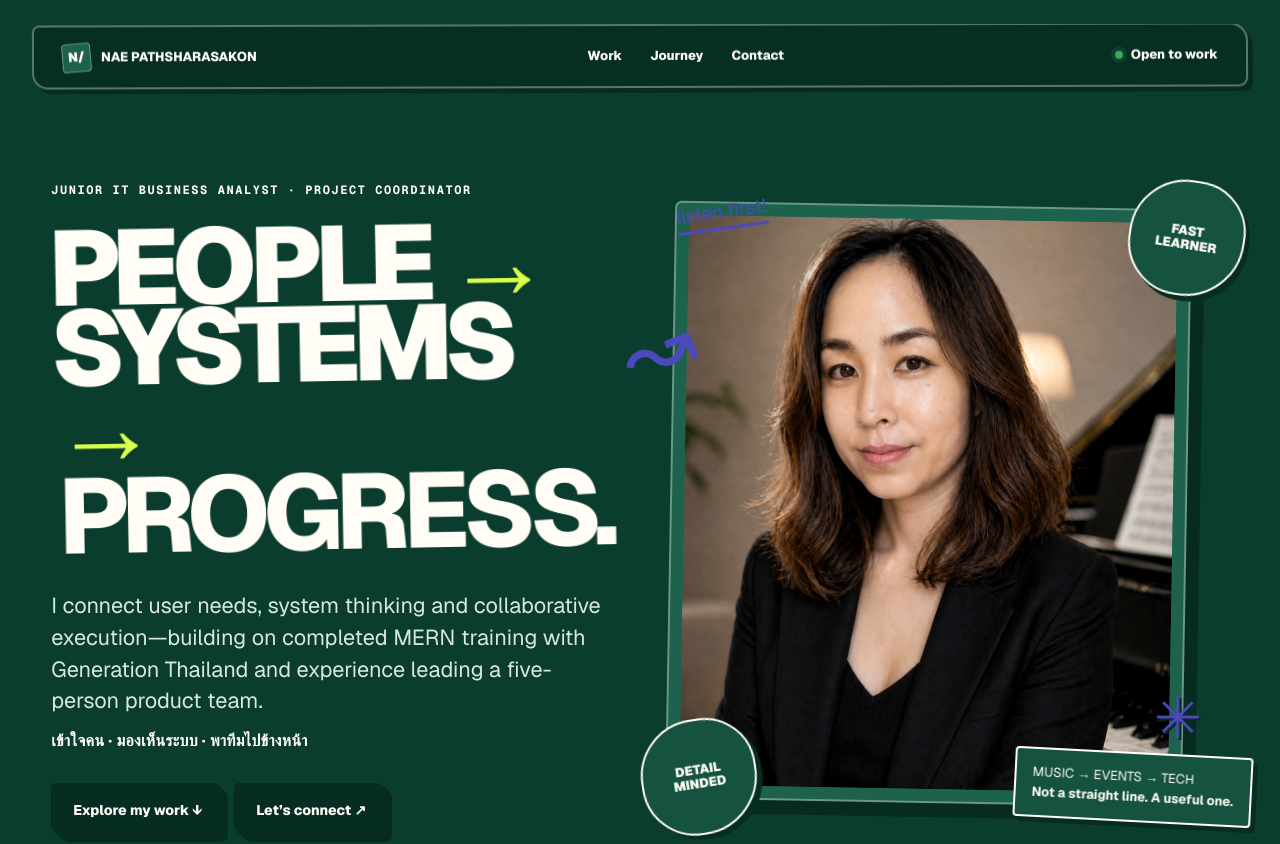
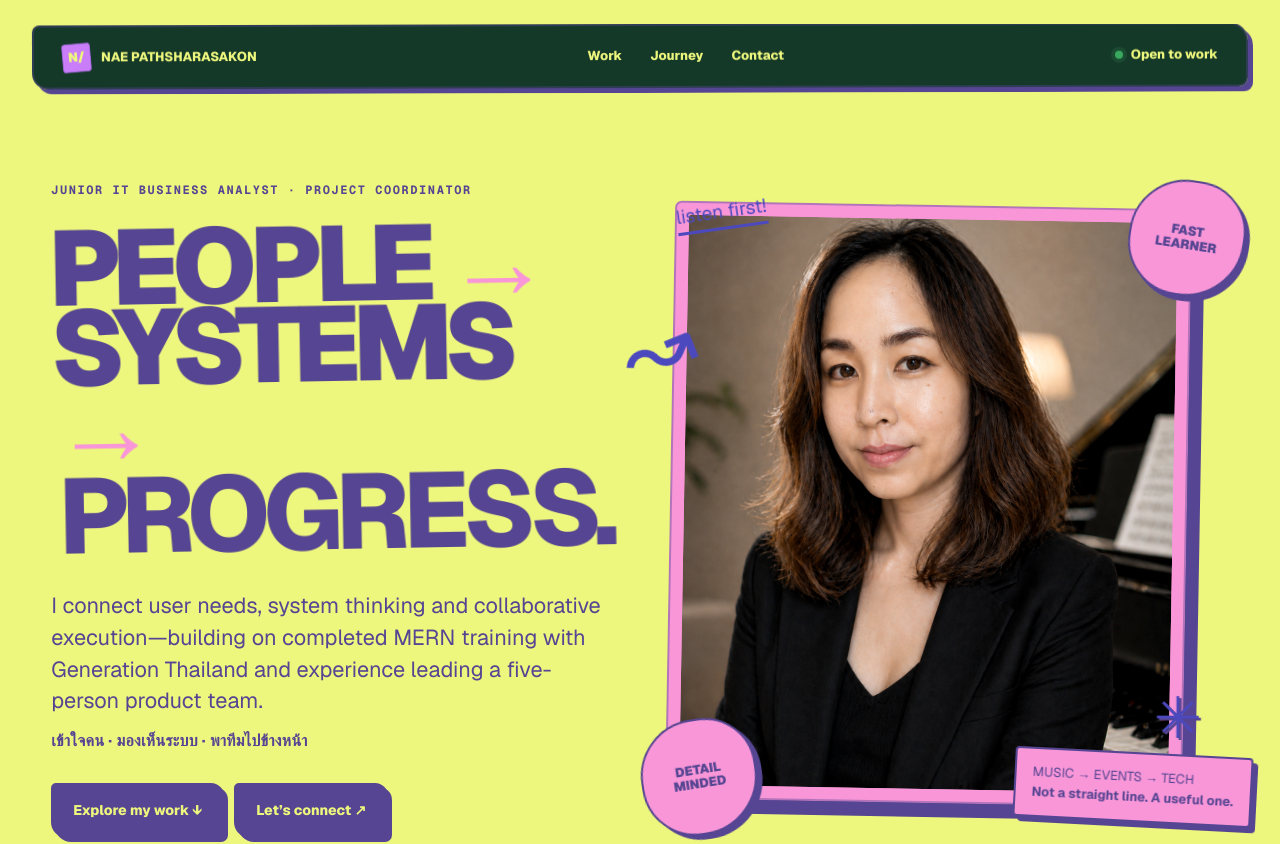
Before and after one commit to pathsharasakon-ws/nae-career-portfolio, a Next.js app: page / in a window 1280 px wide. Shown: the top 844 px of the page. Built offline with nearby package versions, Linux system fonts and the light colour scheme.

Commit message:
Update Site source

```diff
--- a/app/eyeballs-theme.css
+++ b/app/eyeballs-theme.css
@@ -151,24 +151,26 @@ body{background-image:none}
 @media(max-width:560px){.sketchBeliefs,.sketchMethod,.sketchProjects,.sketchCredentials{width:112px;right:10px;top:10px;opacity:.14}.illustratedCommunity{min-height:300px;padding:12px 12px 22px}.illustratedCommunity img{max-height:240px}.illustratedCommunity b{font-size:10px}.sketchJourney{width:210px;margin-top:24px}.kicker,.label,.caseIndex,.projectMeta,.senseStrip small,.folderTab,.folderNo,.coming,.timeline>article>span,.credentialGrid span,.toolRow b{font-size:11px}.feature h2 em,.storyBridge h2 em,.community h2 em,.journey h2 em,footer h2 em{box-shadow:inset 0 -.1em 0 rgba(142,141,242,.17)}}
 
 /* Forest portfolio system: two English typefaces, high contrast, readable scale */
-:root{--forest:#0b3d2e;--forest-deep:#072d22;--forest-mid:#15523f;--forest-soft:#1d624c;--white:#fffdf5;--ink:#082b21;--paper:var(--forest);--cream:var(--forest-mid);--muted:#d7e8e0;--line:rgba(255,253,245,.34)}
+:root{--forest:#EDF67D;--forest-deep:#564592;--forest-mid:#724CF9;--forest-soft:#CA7DF9;--white:#EDF67D;--ink:#564592;--paper:#EDF67D;--cream:#CA7DF9;--muted:#564592;--line:rgba(86,69,146,.42);--pink:#F896D8}
 *,*::before,*::after{font-family:var(--font-geist-sans),Arial,sans-serif!important}
 .nav,.kicker,.label,.statusPill,.projectMeta,.caseIndex,.caseFacts,.methodSteps span,.systemFlow span,.outcomeList b,.folderTab,.folderNo,.coming,.timeline>article>span,.timeline h4,.credentialGrid span,.credentialGrid p,.toolRow b,.toolRow span,.footerBar,.contributors b,.proofActions,.senseStrip small{font-family:var(--font-geist-mono),monospace!important}
-body{background:var(--forest);color:var(--white);font-size:16px;background-image:radial-gradient(rgba(255,255,255,.06) .7px,transparent .7px)}
+body{background:var(--forest);color:var(--ink);font-size:16px;background-image:radial-gradient(rgba(86,69,146,.11) .7px,transparent .7px)}
 .nav{background:rgba(7,45,34,.94);color:var(--white);border-color:var(--line);font-size:13px}.wordmark b{background:var(--forest-soft);color:var(--white);border:1px solid var(--line)}
-.hero,.senseStrip,.beliefs,.feature,.projectShelf,.journey,.skillsSpotlight{background:var(--forest);color:var(--white)}
+.hero,.senseStrip,.beliefs,.feature,.projectShelf,.journey,.skillsSpotlight{background:var(--forest);color:var(--ink)}
 .storyBridge,.method,.community{background:var(--forest-deep);color:var(--white)}
 .credentials,.outcomes,footer{background:var(--forest-mid);color:var(--white)}
-.senseStrip article,.senseStrip article:nth-child(2),.senseStrip article:nth-child(3),.executive,.systemFlow article,.systemFlow article:nth-of-type(2),.systemFlow article:nth-of-type(3),.folderCream,.folderCoral,.folderLime,.skillCards article,.skillCards article:nth-child(2),.skillCards article:nth-child(3),.skillCards article:nth-child(5),.illustratedCommunity{background:var(--forest-mid);color:var(--white);border-color:var(--line)}
-.beliefCollage article{background:var(--forest-mid)!important;color:var(--white)!important;border-color:var(--line)!important}
+.senseStrip article,.senseStrip article:nth-child(2),.senseStrip article:nth-child(3),.executive,.systemFlow article,.systemFlow article:nth-of-type(2),.systemFlow article:nth-of-type(3),.folderCream,.folderCoral,.folderLime,.skillCards article,.skillCards article:nth-child(2),.skillCards article:nth-child(3),.skillCards article:nth-child(5),.illustratedCommunity{background:var(--forest-soft);color:var(--ink);border-color:var(--line)}
+.beliefCollage article{background:var(--forest-soft)!important;color:var(--ink)!important;border-color:var(--line)!important}
 .panel,.folder,.skillCards article,.lookbookArt,.communityVisual{box-shadow:8px 9px 0 var(--forest-deep);border-color:var(--line)}
-.lookbookArt,.imageFrame{background:var(--forest-soft);border-color:var(--line)}
+.lookbookArt,.imageFrame{background:var(--pink);border-color:var(--line)}
 .btn,.btn.dark,.btn.line,.statusPill,.toolRow span{background:var(--forest-deep);color:var(--white);border-color:var(--white)}
-.sticker,.stickerOne,.stickerTwo,.note{background:var(--forest-mid);color:var(--white);border-color:var(--white);box-shadow:5px 5px 0 var(--forest-deep)}
+.sticker,.stickerOne,.stickerTwo,.note{background:var(--pink);color:var(--ink);border-color:var(--ink);box-shadow:5px 5px 0 var(--forest-deep)}
 .ticker{background:var(--forest-deep);color:var(--white);border-block:1px solid var(--line)}
-.hero h1 span,.ticker b,.label:before,.methodSteps span,.timeline>article>span{color:#d8ff49}
-.hero h1 em,.feature h2 em,.storyBridge h2 em,.community h2 em,.journey h2 em,footer h2 em{color:var(--white);background:transparent}
-.lead,.storyCopy p,.executive>div>p:last-child,.methodHead>p:last-child,.methodSteps p,.outcomeCopy>p:last-child,.shelfHead>p:last-child,.communityCopy>p:not(.label),.community small,.journeyHeader>p:last-child,.timeline p,.timeline h4,.skillsIntro>p:last-child,.skillCards p{color:var(--muted)}
+.hero h1 span,.ticker b,.label:before,.methodSteps span,.timeline>article>span{color:var(--pink)}
+.hero h1 em,.feature h2 em,.storyBridge h2 em,.community h2 em,.journey h2 em,footer h2 em{background:transparent}
+.hero h1 em,.feature h2 em,.journey h2 em{color:var(--ink)}.storyBridge h2 em,.community h2 em,footer h2 em{color:var(--white)}
+.lead,.storyCopy p,.executive>div>p:last-child,.shelfHead>p:last-child,.journeyHeader>p:last-child,.timeline p,.timeline h4,.skillsIntro>p:last-child,.skillCards p{color:var(--ink)}
+.methodHead>p:last-child,.methodSteps p,.outcomeCopy>p:last-child,.communityCopy>p:not(.label),.community small{color:var(--white)}
 .projectShelf:before{color:rgba(255,255,255,.05)}
 .caseFacts,.contributors,.contactRow,.footerBar,.credentialGrid,.timeline article,.methodSteps,.recommendGrid{border-color:var(--line)}
 .projectProof{background:var(--forest-mid);color:var(--white);border:1px solid var(--line)}
--- a/app/layout.tsx
+++ b/app/layout.tsx
@@ -20,13 +20,13 @@ export const metadata: Metadata = {
   openGraph: {
     title: 'People → Systems → Progress.',
     description: 'Nae Pathsharasakon · Junior IT Business Analyst & Project Coordinator',
-    images: [{ url: '/og.png', width: 1200, height: 630 }],
+    images: [{ url: '/og-v2.png', width: 1200, height: 630 }],
   },
   twitter: {
     card: 'summary_large_image',
     title: 'People → Systems → Progress.',
     description: 'Nae Pathsharasakon · Junior IT Business Analyst & Project Coordinator',
-    images: ['/og.png'],
+    images: ['/og-v2.png'],
   },
 };
 
```
Also changed, not shown: public/og-v2.png (added), 1 other file (tests, documents, lock files or other folders).
